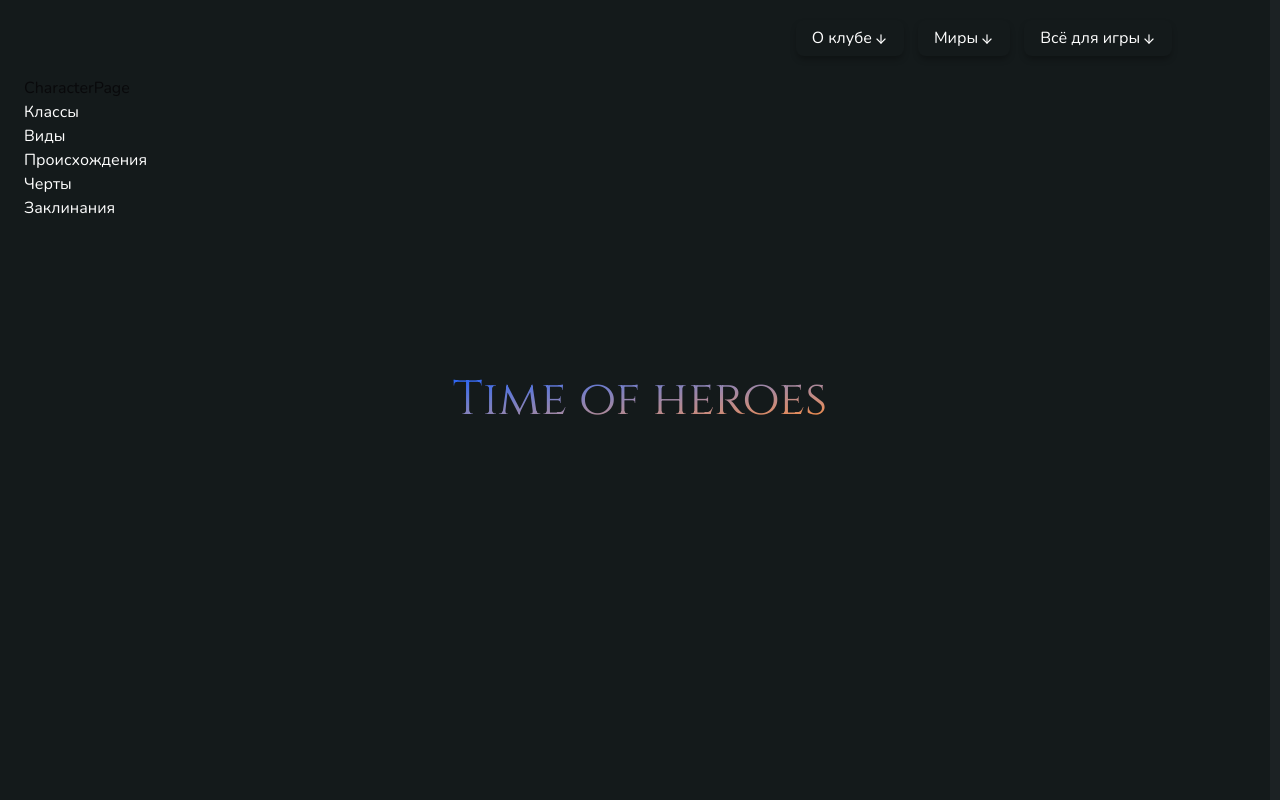
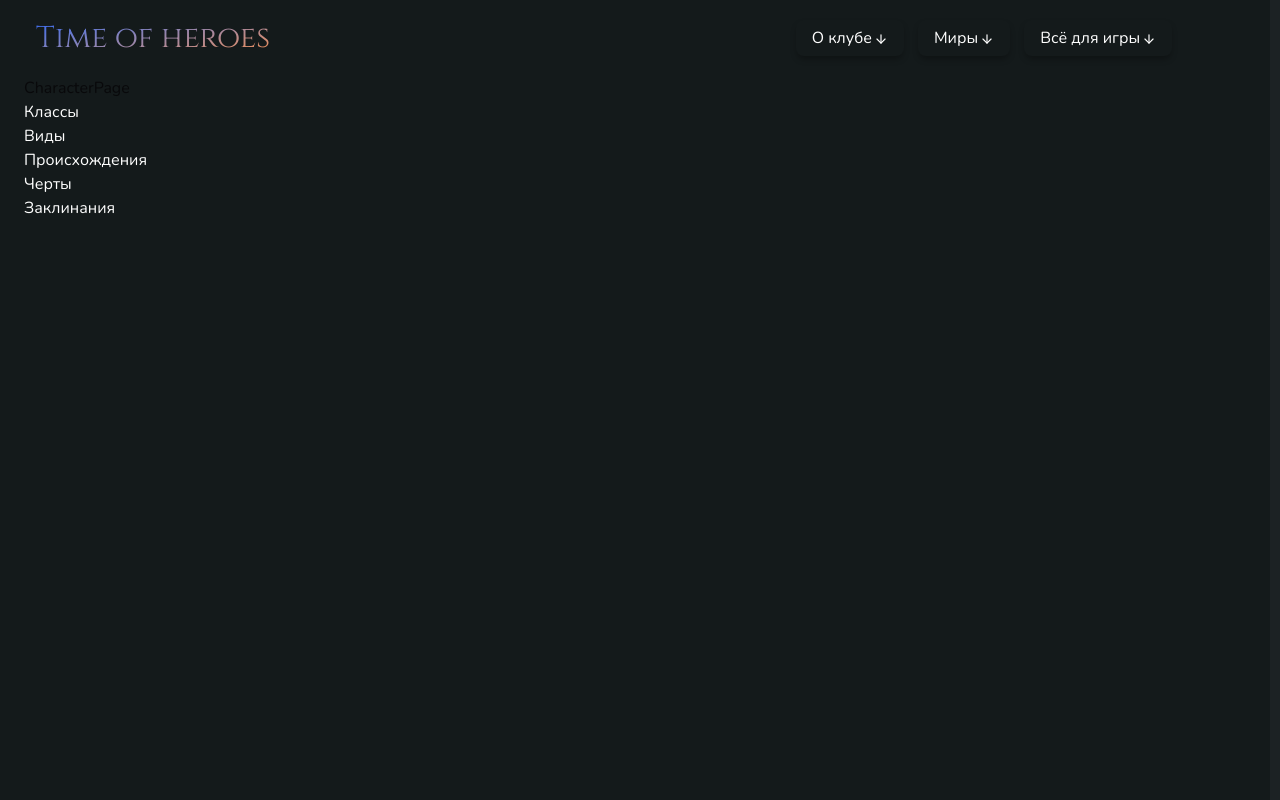
Before and after one commit to Stameskaaa/dndProject, a React (Vite) app: page /game/character in a window 1280 px wide. Shown: the top 800 px of the page. Built offline with nearby package versions, Linux system fonts and the light colour scheme.

Commit message:
fix: header animation

```diff
--- a/src/components/layout/Header/Components/HeaderTitle.tsx
+++ b/src/components/layout/Header/Components/HeaderTitle.tsx
@@ -1,4 +1,5 @@
-import { motion, useAnimation } from 'framer-motion';
+import classNames from 'classnames';
+import { motion, useAnimation, type HTMLMotionProps } from 'framer-motion';
 import { useEffect, useState, type RefObject } from 'react';
 
 interface HeaderTitleProps {
@@ -64,29 +65,47 @@ export const AnimatedHeaderTitle = ({ title, parentRef, isScrolled }: HeaderTitl
   }, [debouncedScrolled, positions, controls, mounted]);
 
   return (
+    <HeaderTitle
+      className="text-4xl md:text-5xl"
+      style={{ transformOrigin: 'left' }}
+      initial={false}
+      animate={controls}>
+      {title}
+    </HeaderTitle>
+    // <motion.h1
+    //   initial={false}
+    //   animate={controls}
+    //   style={{
+    //     fontFamily: 'Cinzel',
+    //     whiteSpace: 'pre-wrap',
+    //     transformOrigin: 'left',
+    //   }}
+    //   className="text-center leading-[50px] w-max fixed bg-gradient-to-br from-blue-600 to-orange-400 bg-clip-text text-transparent text-4xl md:text-5xl ">
+    //   {title}
+    // </motion.h1>
+  );
+};
+
+interface TitleProps extends HTMLMotionProps<'h1'> {
+  children: string;
+}
+
+export const HeaderTitle: React.FC<TitleProps> = ({ children, ...props }) => {
+  return (
     <motion.h1
-      initial={false}
-      animate={controls}
+      {...props}
       style={{
-        fontFamily: 'Cinzel',
-        whiteSpace: 'pre-wrap',
-        transformOrigin: 'left',
+        ...{
+          fontFamily: 'Cinzel',
+          whiteSpace: 'pre-wrap',
+        },
+        ...props?.style,
       }}
-      className="text-center leading-[50px] w-max fixed bg-gradient-to-br from-blue-600 to-orange-400 bg-clip-text text-transparent text-4xl md:text-5xl ">
-      {title}
+      className={classNames(
+        'text-center leading-[50px] w-max fixed bg-gradient-to-br from-blue-600 to-orange-400 bg-clip-text text-transparent text-2xl md:text-3xl',
+        props?.className,
+      )}>
+      {children}
     </motion.h1>
   );
 };
-
-export const HeaderTitle = ({ title }: { title: string }) => {
-  return (
-    <h1
-      style={{
-        fontFamily: 'Cinzel',
-        whiteSpace: 'pre-wrap',
-      }}
-      className="text-center leading-[50px] w-max fixed bg-gradient-to-br from-blue-600 to-orange-400 bg-clip-text text-transparent text-2xl md:text-3xl">
-      {title}
-    </h1>
-  );
-};
--- a/src/components/layout/Header/Header.tsx
+++ b/src/components/layout/Header/Header.tsx
@@ -43,7 +43,7 @@ export function Header({ titleAnimate = false, title }: { titleAnimate?: boolean
             (titleAnimate ? (
               <AnimatedHeaderTitle parentRef={headerRef} isScrolled={!!isScrolled} title={title} />
             ) : (
-              <HeaderTitle title={title} />
+              <HeaderTitle>{title}</HeaderTitle>
             ))}
         </div>
 
--- a/src/components/layout/Layout.tsx
+++ b/src/components/layout/Layout.tsx
@@ -1,14 +1,19 @@
-import { Outlet } from 'react-router-dom';
 import { AnimatePresence } from 'framer-motion';
+import { Outlet, useLocation } from 'react-router-dom';
 import { Header } from './Header/Header';
 import { WavesFooter } from './footer/WavesFooter';
 import { Section } from '../wrappers/sections/section/Section';
 import { PageLoader } from '../wrappers/loaders/pageLoader/PageLoader';
 
+const animatedHeaderPaths = ['/'];
+
 export const Layout = () => {
+  const location = useLocation();
+  const shouldAnimate = animatedHeaderPaths.includes(location.pathname);
+
   return (
     <Section paddingX="empty" screen={true} className="bg-brand-500 flex flex-col items-center">
-      <Header title="Time of heroes" titleAnimate={true} />
+      <Header titleAnimate={shouldAnimate} title="Time of heroes" />
       <AnimatePresence>
         <PageLoader />
         <Outlet />
```
